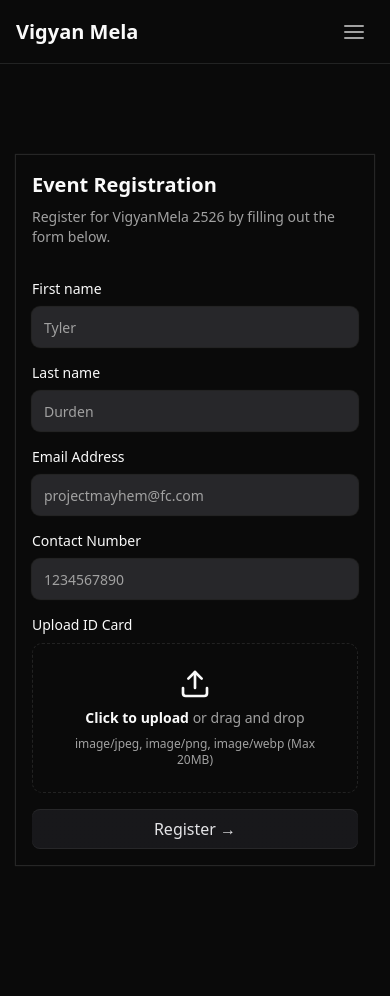
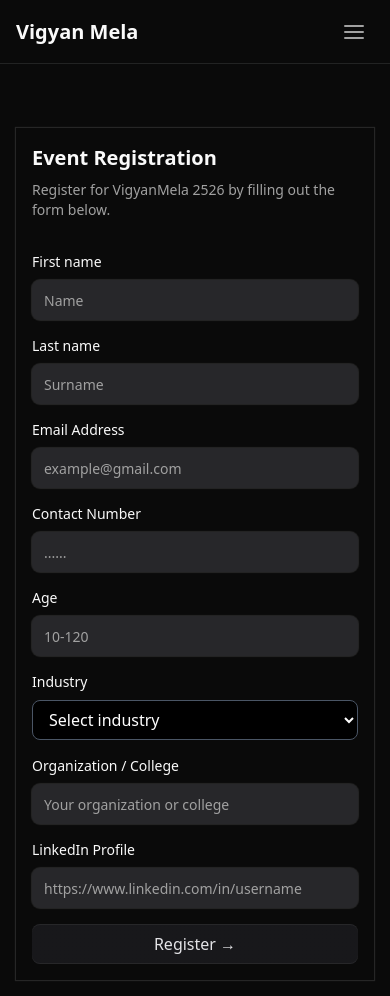
Before and after one commit to 0verWatchO5/vigyanmela2526, a Next.js app: page /registration in a window 390 px wide. Before the commit the page ends 908 px from the top, so only its background shows below. Built offline with nearby package versions, Linux system fonts and the light colour scheme.

Commit message:
Add user registration fields and email confirmation functionality

```diff
--- a/app/api/register/route.ts
+++ b/app/api/register/route.ts
@@ -1,5 +1,6 @@
 import { NextRequest, NextResponse } from "next/server";
 import { v2 as cloudinary } from "cloudinary";
+import { Resend } from "resend";
 import Dbconns from "@/dbconfig/dbconn";
 import users from "@/models/registration";
 
@@ -23,11 +24,26 @@ export async function POST(request: NextRequest) {
     const lastName = formData.get("lastname") as string;
     const email = formData.get("email") as string;
     const contact = formData.get("contact") as string;
-    const idCardFile = formData.get("idcard") as File;
+    const ageVal = formData.get("age") as string;
+    const organization = formData.get("organization") as string;
+    const industry = formData.get("industry") as string;
+    const linkedin = (formData.get("linkedin") as string) || "";
+    // const idCardFile = formData.get("idcard") as File;
 
-    if (!firstName || !lastName || !email || !contact || !idCardFile) {
+    console.log("[register] incoming form values:", {
+      firstName,
+      lastName,
+      email,
+      contact,
+      age: ageVal,
+      organization,
+      industry,
+      linkedin,
+    });
+
+    if (!firstName || !lastName || !email || !contact || !ageVal || !organization || !industry) {
       return NextResponse.json(
-        { error: "All fields are required including ID card" },
+        { error: "All fields are required" },
         { status: 400 }
       );
     }
@@ -45,6 +61,11 @@ export async function POST(request: NextRequest) {
         { error: "Contact number must be at least 10 digits" },
         { status: 400 }
       );
+    }
+
+    const age = parseInt(ageVal as string, 10);
+    if (isNaN(age) || age < 10 || age > 120) {
+      return NextResponse.json({ error: "Please provide a valid age between 10 and 120" }, { status: 400 });
     }
 
     const existingUser = await users.findOne({
@@ -65,63 +86,89 @@ export async function POST(request: NextRequest) {
       }
     }
 
-    if (!ALLOWED_FILE_TYPES.includes(idCardFile.type)) {
-      return NextResponse.json(
-        { error: "Only JPEG, PNG, and WebP images are allowed" },
-        { status: 400 }
-      );
-    }
-
-    if (idCardFile.size > MAX_FILE_SIZE) {
-      return NextResponse.json(
-        { error: "File size must be less than 20MB" },
-        { status: 400 }
-      );
-    }
-
-    const bytes = await idCardFile.arrayBuffer();
-    const buffer = Buffer.from(bytes);
-
-    const uploadResult = await new Promise<any>((resolve, reject) => {
-      const uploadStream = cloudinary.uploader.upload_stream(
-        {
-          resource_type: "image",
-          folder: "vigyanmela_idcards",
-          transformation: [
-            { width: 1200, height: 1200, crop: "limit" }, // Limit max dimensions
-            { quality: "auto:good" }, // Auto optimize quality
-          ],
-        },
-        (error, result) => {
-          if (error) reject(error);
-          else resolve(result);
-        }
-      );
-      uploadStream.end(buffer);
-    });
+    // const uploadResult = await new Promise<any>((resolve, reject) => {
+    //   const uploadStream = cloudinary.uploader.upload_stream(
+    //     {
+    //       resource_type: "image",
+    //       folder: "vigyanmela_idcards",
+    //       transformation: [
+    //         { width: 1200, height: 1200, crop: "limit" }, // Limit max dimensions
+    //         { quality: "auto:good" }, // Auto optimize quality
+    //       ],
+    //     },
+    //     (error, result) => {
+    //       if (error) reject(error);
+    //       else resolve(result);
+    //     }
+    //   );
+    //   // uploadStream.end(buffer);
+    // });
 
     const newUser = new users({
       firstName,
       lastName,
       email,
       contact,
-      idCardUrl: uploadResult.secure_url,
-      idCardPublicId: uploadResult.public_id,
+      age,
+      organization,
+      industry,
+      linkedin,
+      // idCardUrl: uploadResult?.secure_url,
+      // idCardPublicId: uploadResult?.public_id,
       isAdmin: false,
     });
 
-    await newUser.save();
+    const saved = await newUser.save();
+
+    console.log("[register] user saved, id:", saved._id?.toString?.());
+
+    // Send confirmation email via Resend (if API key is available)
+    let emailStatus: { ok: boolean; info?: any; error?: string } = { ok: false };
+    try {
+      if (process.env.RESEND_API_KEY) {
+        const resend = new Resend(process.env.RESEND_API_KEY);
+        const html = `
+          <p>Hi ${saved.firstName || "there"},</p>
+          <p>You're registered for <strong>VigyanMela 2526</strong>. Check your email for your ticket.</p>
+          <p>Thanks,<br/>VigyanMela Team</p>
+        `;
+        console.log("[register] sending confirmation email to:", saved.email);
+
+        const resp = await resend.emails.send({
+          from: process.env.RESEND_FROM || "onboarding@resend.dev",
+          to: saved.email,
+          subject: "VigyanMela 2526 — Registration confirmed",
+          html,
+        });
+
+        emailStatus = { ok: true, info: resp };
+        console.log("[register] resend send response:", resp);
+      } else {
+        emailStatus = { ok: false, error: "RESEND_API_KEY not configured" };
+        console.warn("[register] RESEND_API_KEY not configured");
+      }
+    } catch (err: any) {
+      emailStatus = { ok: false, error: err?.message || String(err) };
+      console.error("[register] resend error:", err);
+    }
 
     return NextResponse.json(
       {
         success: true,
         message: "Registration successful",
         data: {
-          id: newUser._id,
-          firstName: newUser.firstName,
-          lastName: newUser.lastName,
-          email: newUser.email,
+          id: saved._id,
+          firstName: saved.firstName,
+          lastName: saved.lastName,
+          email: saved.email,
+          contact: saved.contact,
+          age: saved.age,
+          organization: saved.organization,
+          industry: saved.industry,
+          linkedin: saved.linkedin,
+          idCardUrl: saved.idCardUrl || null,
         },
+        email: emailStatus,
       },
       { status: 201 }
     );
--- a/app/layout.tsx
+++ b/app/layout.tsx
@@ -376,7 +376,7 @@ export default function RootLayout({
           <SidebarComponent currentPath={pathname} />
 
           {/* 4. Main content area - add left margin to account for fixed sidebar */}
-          <main className="flex flex-1 flex-col items-stretch lg:ml-20">
+          <main className="flex flex-1 flex-col items-stretch lg:ml-20 w-100">
             {children}
           </main>
         </div>
--- a/components/registration/EventRegistrationForm.tsx
+++ b/components/registration/EventRegistrationForm.tsx
@@ -13,6 +13,10 @@ interface FormData {
   lastname: string;
   email: string;
   contact: string;
+  age: string;
+  organization: string;
+  industry: string;
+  linkedin: string;
 }
 
 interface FormErrors {
@@ -20,7 +24,11 @@ interface FormErrors {
   lastname?: string;
   email?: string;
   contact?: string;
-  idcard?: string;
+  // idcard?: string;
+  age?: string;
+  organization?: string;
+  industry?: string;
+  linkedin?: string;
 }
 
 export function EventRegistrationForm() {
@@ -29,29 +37,38 @@ export function EventRegistrationForm() {
     lastname: "",
     email: "",
     contact: "",
+    age: "",
+    organization: "",
+    industry: "",
+    linkedin: "",
   });
   const [errors, setErrors] = useState<FormErrors>({});
-  const [idCardFiles, setIdCardFiles] = useState<File[]>([]);
+  // const [idCardFiles, setIdCardFiles] = useState<File[]>([]);
   const [isSubmitting, setIsSubmitting] = useState(false);
   const [submitStatus, setSubmitStatus] = useState<{
     type: "success" | "error" | null;
     message: string;
   }>({ type: null, message: "" });
 
-  const handleChange = (e: React.ChangeEvent<HTMLInputElement>) => {
-    const { id, value } = e.target;
+  const [showSuccessModal, setShowSuccessModal] = useState(false);
+
+  const handleChange = (e: React.ChangeEvent<HTMLInputElement | HTMLSelectElement>) => {
+    const { id, value } = e.target as HTMLInputElement;
 
     let sanitizedValue = value;
 
     if (id === "firstname" || id === "lastname") {
-
       sanitizedValue = value.replace(/[^a-zA-Z\s]/g, "");
     } else if (id === "contact") {
-
       sanitizedValue = value.replace(/[^0-9]/g, "").slice(0, 10);
+    } else if (id === "age") {
+      sanitizedValue = value.replace(/[^0-9]/g, "").slice(0, 3);
     } else if (id === "email") {
-
       sanitizedValue = value.trim().toLowerCase();
+    } else if (id === "organization") {
+      sanitizedValue = value.trimStart();
+    } else if (id === "linkedin") {
+      sanitizedValue = value.trim();
     }
 
     setFormData((prev) => ({ ...prev, [id]: sanitizedValue }));
@@ -60,8 +77,21 @@ export function EventRegistrationForm() {
     }
   };
 
+  const shareOnLinkedIn = () => {
+    try {
+      const shareText = `I've registered for VigyanMela 2526! Check your ticket and join.`;
+      const pageUrl = typeof window !== "undefined" ? window.location.href : "";
+      const linkedInUrl = `https://www.linkedin.com/shareArticle?mini=true&url=${encodeURIComponent(
+        pageUrl
+      )}&title=${encodeURIComponent("Registered for VigyanMela 2526")}&summary=${encodeURIComponent(shareText)}`;
+      window.open(linkedInUrl, "_blank", "noopener,noreferrer");
+    } catch (e) {
+      // ignore
+    }
+  };
+
   const handleFileChange = (files: File[]) => {
-    setIdCardFiles(files);
+    // setIdCardFiles(files);
     if (files.length > 0) {
       setErrors((prev) => ({ ...prev, idcard: undefined }));
     }
@@ -94,9 +124,41 @@ export function EventRegistrationForm() {
       tempErrors.contact = "Contact must be exactly 10 digits.";
     }
 
-    if (idCardFiles.length === 0) {
-      tempErrors.idcard = "ID card upload is required.";
+    if (!formData.age.trim()) {
+      tempErrors.age = "Age is required.";
+    } else {
+      const ageVal = parseInt(formData.age, 10);
+      if (isNaN(ageVal) || ageVal < 10 || ageVal > 120) {
+        tempErrors.age = "Please enter a valid age between 10 and 120.";
+      }
     }
+
+    if (!formData.organization.trim()) {
+      tempErrors.organization = "Organization / College name is required.";
+    }
+
+    if (!formData.industry.trim()) {
+      tempErrors.industry = "Please select an industry.";
+    }
+
+    if (!formData.linkedin.trim()) {
+      tempErrors.linkedin = "LinkedIn profile is required.";
+    }
+
+    if (formData.linkedin.trim()) {
+      try {
+        const url = new URL(formData.linkedin);
+        if (!/^https?:/.test(url.protocol)) {
+          tempErrors.linkedin = "Please enter a valid LinkedIn URL (https).";
+        }
+      } catch (e) {
+        tempErrors.linkedin = "Please enter a valid LinkedIn URL.";
+      }
+    }
+
+    // if (idCardFiles.length === 0) {
+    //   tempErrors.idcard = "ID card upload is required.";
+    // }
 
     setErrors(tempErrors);
     return Object.keys(tempErrors).length === 0;
@@ -124,7 +186,11 @@ export function EventRegistrationForm() {
       submitData.append("lastname", formData.lastname);
       submitData.append("email", formData.email);
       submitData.append("contact", formData.contact);
-      submitData.append("idcard", idCardFiles[0]);
+      submitData.append("age", formData.age);
+      submitData.append("organization", formData.organization);
+      submitData.append("industry", formData.industry);
+      submitData.append("linkedin", formData.linkedin);
+      // submitData.append("idcard", idCardFiles[0]);
 
       const response = await fetch("/api/register", {
         method: "POST",
@@ -142,9 +208,12 @@ export function EventRegistrationForm() {
         message: "Registration successful! Welcome to VigyanMela 2526.",
       });
 
-      setFormData({ firstname: "", lastname: "", email: "", contact: "" });
-      setIdCardFiles([]);
+      setFormData({ firstname: "", lastname: "", email: "", contact: "", age: "", organization: "", industry: "", linkedin: "" });
+      // setIdCardFiles([]);
       setErrors({});
+
+      // show success modal with share option
+      setShowSuccessModal(true);
 
       window.scrollTo({ top: 0, behavior: "smooth" });
     } catch (error) {
@@ -184,7 +253,7 @@ export function EventRegistrationForm() {
             <Label htmlFor="firstname">First name</Label>
             <Input
               id="firstname"
-              placeholder="Tyler"
+              placeholder="Name"
               type="text"
               value={formData.firstname}
               onChange={handleChange}
@@ -196,7 +265,7 @@ export function EventRegistrationForm() {
             <Label htmlFor="lastname">Last name</Label>
             <Input
               id="lastname"
-              placeholder="Durden"
+              placeholder="Surname"
               type="text"
               value={formData.lastname}
               onChange={handleChange}
@@ -211,7 +280,7 @@ export function EventRegistrationForm() {
           <Label htmlFor="email">Email Address</Label>
           <Input
             id="email"
-            placeholder="projectmayhem@fc.com"
+            placeholder="example@gmail.com"
             type="email"
             value={formData.email}
             onChange={handleChange}
@@ -225,7 +294,7 @@ export function EventRegistrationForm() {
           <Label htmlFor="contact">Contact Number</Label>
           <Input
             id="contact"
-            placeholder="1234567890"
+            placeholder="......"
             type="tel"
             value={formData.contact}
             onChange={handleChange}
@@ -234,8 +303,89 @@ export function EventRegistrationForm() {
           />
         </LabelInputContainer>
 
+        <div className="flex flex-col space-y-4 md:flex-row md:space-x-4 md:space-y-0">
+          <LabelInputContainer>
+            <Label htmlFor="age">Age</Label>
+            <Input
+              id="age"
+              placeholder="10-120"
+              type="tel"
+              value={formData.age}
+              onChange={handleChange}
+              error={errors.age}
+              disabled={isSubmitting}
+            />
+          </LabelInputContainer>
+
+          {/* <LabelInputContainer>
+            <Label htmlFor="industry">Industry</Label>
+            <select
+              id="industry"
+              value={formData.industry}
+              onChange={handleChange}
+              className="h-10 w-full rounded-md border px-3"
+              disabled={isSubmitting}
+            >
+              <option className="" value="">Select industry</option>
+              <option value="IT">IT</option>
+              <option value="Accounts">Accounts</option>
+              <option value="Students">Students</option>
+              <option value="Research">Research</option>
+              <option value="Other">Other</option>
+            </select>
+            {errors.industry && <p className="text-sm text-red-500">{errors.industry}</p>}
+          </LabelInputContainer> */}
+          <LabelInputContainer>
+            <Label htmlFor="industry">Industry</Label>
+            <select
+              id="industry"
+              value={formData.industry}
+              onChange={handleChange}
+              className="h-10 w-full rounded-md border border-gray-600 bg-black text-white px-3 focus:outline-none focus:ring-2 focus:ring-white"
+              disabled={isSubmitting}
+            >
+              <option value="">Select industry</option>
+              <option value="IT">IT</option>
+              <option value="Accounts">Accounts</option>
+              <option value="Students">Students</option>
+              <option value="Research">Research</option>
+              <option value="Other">Other</option>
+            </select>
+
+            {errors.industry && (
+              <p className="text-sm text-red-500">{errors.industry}</p>
+            )}
+          </LabelInputContainer>
+        </div>
+
+        <LabelInputContainer>
+          <Label htmlFor="organization">Organization / College</Label>
+          <Input
+            id="organization"
+            placeholder="Your organization or college"
+            type="text"
+            value={formData.organization}
+            onChange={handleChange}
+            error={errors.organization}
+            disabled={isSubmitting}
+          />
+        </LabelInputContainer>
+
+        <LabelInputContainer>
+          <Label htmlFor="linkedin">LinkedIn Profile </Label>
+          <Input
+            id="linkedin"
+            placeholder="https://www.linkedin.com/in/username"
+            type="url"
+            value={formData.linkedin}
+            onChange={handleChange}
+            error={errors.linkedin}
+            disabled={isSubmitting}
+          />
+        </LabelInputContainer>
+
         {}
-        <LabelInputContainer>
+        {/* <LabelInputContainer>
           <Label htmlFor="idcard">Upload ID Card</Label>
           <FileUpload
             id="idcard"
@@ -246,7 +396,7 @@ export function EventRegistrationForm() {
             maxSize={20}
             files={idCardFiles}
           />
-        </LabelInputContainer>
+        </LabelInputContainer> */}
 
         {}
         <button
@@ -258,6 +408,29 @@ export function EventRegistrationForm() {
           <BottomGradient />
         </button>
       </form>
+
+      {showSuccessModal && (
+        <div className="fixed inset-0 z-50 flex items-center justify-center bg-black/40">
+          <div className="mx-4 w-full max-w-md rounded-md bg-white p-6 shadow-lg dark:bg-neutral-900">
+            <h3 className="text-lg font-semibold">You're registered!</h3>
+            <p className="mt-2 text-sm text-muted-foreground">Check your email for your ticket.</p>
+            <div className="mt-4 flex gap-3">
+              <button
+                className="inline-flex items-center rounded-md bg-blue-600 px-3 py-2 text-sm font-medium text-white"
+                onClick={shareOnLinkedIn}
+              >
+                Share on LinkedIn
+              </button>
+              <button
+                className="inline-flex items-center rounded-md border px-3 py-2 text-sm font-medium"
+                onClick={() => setShowSuccessModal(false)}
+              >
+                Close
+              </button>
+            </div>
+          </div>
+        </div>
+      )}
     </div>
   );
 }
--- a/models/registration.ts
+++ b/models/registration.ts
@@ -9,6 +9,10 @@ export interface UserDocument extends Document
     idCardUrl:string,
     idCardPublicId:string,
     contact?:string,
+    age?: number,
+    organization?: string,
+    industry?: string,
+    linkedin?: string,
     isAdmin:boolean,
     isSuperAdmin?:boolean, // Super admin can manage other admins
     password?:string, // Optional: Only for admin users
@@ -56,13 +60,40 @@ contact:
 idCardUrl:
 {
  type:String,
- require:[true,"ID Card URL cannot be empty"],
+ require:false,
 },
 
 idCardPublicId:
 {
  type:String,
- require:[true,"ID Card Public ID cannot be empty"],
+ require:false,
+},
+
+age:
+{
+    type:Number,
+    required:false,
+},
+
+organization:
+{
+    type:String,
+    required:false,
+    trim:true,
+},
+
+industry:
+{
+    type:String,
+    required:false,
+    trim:true,
+},
+
+linkedin:
+{
+    type:String,
+    required:false,
+    trim:true,
 },
 
 password:
--- a/package.json
+++ b/package.json
@@ -32,6 +32,7 @@
     "react": "19.2.0",
     "react-dom": "19.2.0",
     "react-dropzone": "^14.3.8",
+    "resend": "^6.4.2",
     "tailwind-merge": "^3.4.0",
     "three": "^0.181.1"
   },
```
Also changed, not shown: 1 other file (tests, documents, lock files or other folders).
